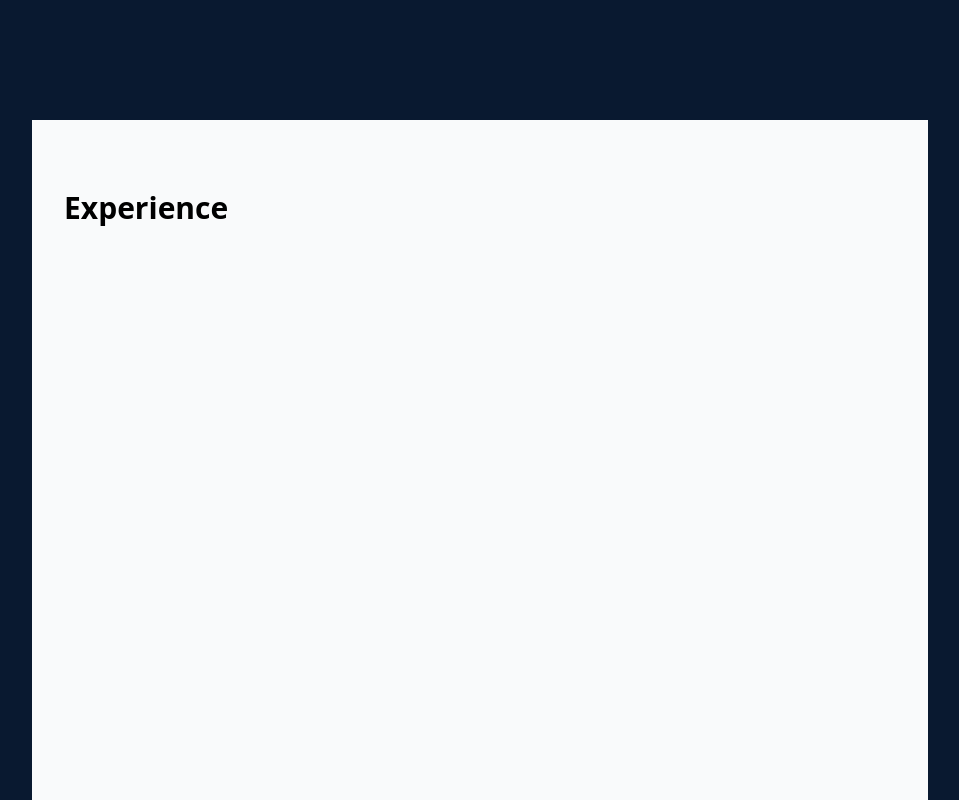
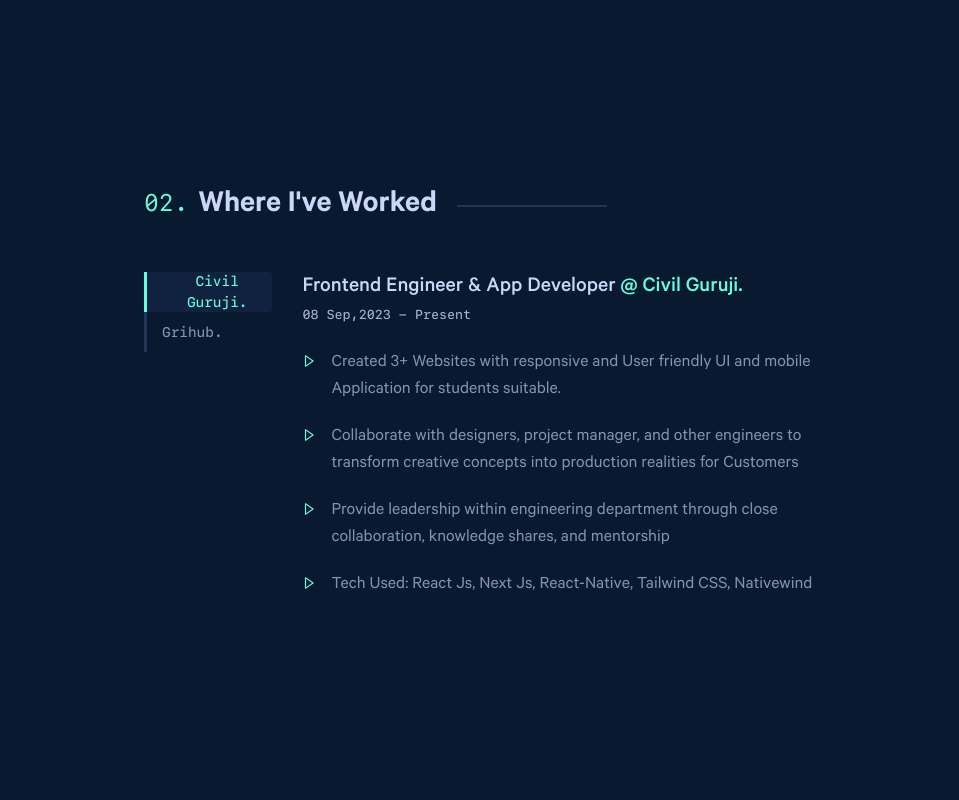
Before and after one commit to adityas-ops/aditya-sharma-portfolio, a React (Vite) app: page / in a window 1280 px wide. Shown: the part 1480-2280 px from the top of the page, without its empty margins (160-1119 px from the left). Built offline with nearby package versions, Linux system fonts and the light colour scheme.

Commit message:
add experience

```diff
--- a/src/components/Home.tsx
+++ b/src/components/Home.tsx
@@ -7,6 +7,7 @@
 import gsap from "gsap";
 import Hero from "./sections/Hero";
 import About from "./sections/About";
+import Experience from "./sections/Experience";
 
 function Home() {
   const [activeSection, setActiveSection] = useState<string | null>(null);
@@ -298,10 +299,9 @@
 
         <section
           id="experience"
-          className="min-h-screen pt-[70px] p-8 bg-gray-50"
+          className=""
         >
-          <h2 className="text-3xl font-bold mb-4">Experience</h2>
-          {/* Experience content */}
+        <Experience/>
         </section>
 
         <section id="work" className="min-h-screen pt-[70px] p-8">
--- a/src/components/sections/About.tsx
+++ b/src/components/sections/About.tsx
@@ -71,12 +71,12 @@
 
       {/* main content */}
       <div className="w-full flex flex-col sm:flex-row justify-center sm:justify-start gap-[50px] items-center mt-[50px]">
-        <div className=" w-full sm:w-[55%]">
+        <div className=" w-full sm:w-[65%]">
           <p
             ref={(el) => {
               aboutElementsRef.current[1] = el;
             }}
-            className=" font-Calibre-Medium font-[500] text-justify sm:text-start text-[18px] text-[#8892b0]"
+            className=" font-Calibre-Medium font-[500] text-justify sm:text-start text-[20px] text-[#8892b0]"
           >
             Hello! I'm Aditya, a{" "}
             <strong className=" text-active-color">
@@ -91,7 +91,7 @@
             ref={(el) => {
               aboutElementsRef.current[2] = el;
             }}
-            className=" font-Calibre-Medium text-[18px] text-justify sm:text-start text-[#8892b0] mt-4"
+            className=" font-Calibre-Medium text-[20px] text-justify sm:text-start text-[#8892b0] mt-4"
           >
             I focus on building performant cross-platform apps & websites while
             contributing to Projects. My expertise includes{" "}
@@ -107,7 +107,7 @@
             ref={(el) => {
               aboutElementsRef.current[3] = el;
             }}
-            className="font-Calibre-Medium text-[18px] text-justify sm:text-start text-[#8892b0] mt-2"
+            className="font-Calibre-Medium text-[20px] text-justify sm:text-start text-[#8892b0] mt-2"
           >
             Here are technologies I frequently work with:
           </p>
--- /dev/null
+++ b/src/components/sections/Experience.tsx
@@ -0,0 +1,146 @@
+import { useEffect, useState } from "react";
+import { BiRightArrow } from "react-icons/bi";
+
+type descriptionType = {
+  id: number;
+  designation: string;
+  company: string;
+  from: string;
+  to: string;
+  points: string[];
+};
+
+function Experience() {
+  const tabs = [
+    {
+      id: 1,
+      tabName: "Civil Guruji.",
+    },
+    {
+      id: 2,
+      tabName: "Grihub.",
+    },
+  ];
+  const jobDescription = [
+    {
+      id: 1,
+      designation: "Frontend Engineer & App Developer",
+      company: "Civil Guruji.",
+      from: "08 Sep,2023",
+      to: "Present",
+      points: [
+        "Created 3+ Websites with responsive and User friendly UI and mobile Application for students suitable.",
+        "Collaborate with designers, project manager, and other engineers to transform creative concepts into production realities for Customers",
+        "Provide leadership within engineering department through close collaboration, knowledge shares, and mentorship",
+        "Tech Used: React Js, Next Js, React-Native, Tailwind CSS, Nativewind"
+      ],
+    },
+    {
+      id: 2,
+      designation: "App Developer",
+      company: "GriHub",
+      from: "01 Aug,2024",
+      to: "Present",
+      points: [
+        "Developed Grihub's mobile application from scratch using React Native with NativeWind for styling, creating a seamless cross-platform experience for both buyers and suppliers.",
+        "Built the company's Customer Relationship Management (CRM) system using Next.js with Tailwind CSS, enabling efficient management of buyer-supplier interactions and transactions.",
+        "Designed and implemented core marketplace functionality where buyers can purchase construction materials (cement, paints, etc.) and suppliers can list their shops/products with dynamic pricing.",
+        "Took the application from initial concept to production deployment, handling all aspects including UI/UX, state management, API integrations, and performance optimization."
+      ],
+    },
+  ];
+  const [selectedTab, setSelectedTab] = useState<number>(1);
+  const [selectedDescription, setDescription] =
+    useState<descriptionType | null>(null);
+  useEffect(() => {
+    const data = jobDescription.find((item) => item.id === selectedTab);
+    setDescription(data ?? null);
+  }, [selectedTab]);
+
+  return (
+    <div className="min-h-screen pt-[100px] sm:pt-[70px] max-w-full sm:max-w-[75%] mx-auto">
+      {/* section headline */}
+      <div className="flex justify-start items-center gap-[20px]">
+        <div className="flex items-end">
+          <p className="relative before:content-['02.'] before:font-SFMono-Regular before:text-[1.25rem] sm:before:text-[1.5rem] before:text-active-color before:mr-[10px] leading-none text-[1.75rem] sm:text-[2rem] font-Calibre-Semibold text-[#ccd6f6] a font-[600]">
+            Where I've Worked
+          </p>
+        </div>
+        <div className="sm:w-[150px] w-[16%] h-[1.5px] bg-[#233554]"></div>
+      </div>
+      {/* main content */}
+      <div className="w-full flex flex-col gap-[30px] sm:flex-row mt-[50px]">
+        <div className="sm:w-[20%] w-full flex flex-row sm:flex-col border-b-[3px] sm:border-b-0  border-[#233654] relative">
+          {/* Desktop active indicator (vertical) */}
+          <div
+            className="absolute sm:block hidden left-[-0.5px] z-30 w-[3px] bg-active-color transition-all duration-500 ease-in-out"
+            style={{
+              height: "40px",
+              top: `${(selectedTab - 1) * 40}px`,
+            }}
+          />
+
+          {/* Mobile active indicator (horizontal) */}
+          <div
+            className="absolute block sm:hidden bottom-[-3px] h-[3px] bg-active-color transition-all duration-500 ease-in-out"
+            style={{
+              width: `${100 / tabs.length}%`,
+              left: `${(selectedTab - 1) * (100 / tabs.length)}%`,
+            }}
+          />
+
+          {tabs.map((item, index) => {
+            return (
+              <button
+                onClick={() => setSelectedTab(item.id)}
+                className={`relative sm:border-l-[3px] border-[#233654] h-[40px] hover:text-active-color hover:bg-[#112240] w-full sm:w-full flex justify-center sm:justify-start items-center cursor-pointer ${
+                  selectedTab === item.id
+                    ? "text-active-color bg-[#112240] rounded-r-sm"
+                    : "text-[#8892b0]"
+                }`}
+                key={index}
+              >
+                <p className="sm:pl-[15px] font-SFMono-Medium text-[14px]">
+                  {item.tabName.slice(0, 15)}
+                </p>
+              </button>
+            );
+          })}
+        </div>
+        {/* bullets */}
+        <div className="sm:w-[80%] w-full ">
+          <p className=" text-[1.375rem] font-Calibre-Medium text-[#ccd6f6]">
+            {selectedDescription?.designation}
+            <span className=" text-active-color">
+              {" "}
+              @ {selectedDescription?.company}
+            </span>
+          </p>
+          <p className="mb-[25px] text-[#a8b2d1] text-[0.8125rem] font-SFMono-Medium">
+            {selectedDescription?.from} - {selectedDescription?.to}
+          </p>
+          <div className=" flex flex-col justify-start gap-[20px]">
+            {selectedDescription?.points.map((item, index) => {
+              return (
+                <div
+                  key={index}
+                  className=" flex flex-row items-start gap-[15px]"
+                >
+                 <div>
+                   <BiRightArrow className=" text-[14px] mt-1 text-active-color" />
+                 </div>
+                  <p className="text-[#8892b0] text-[18px] font-Calibre-Regular">
+                    {" "}
+                    {item}
+                  </p>
+                </div>
+              );
+            })}
+          </div>
+        </div>
+      </div>
+    </div>
+  );
+}
+
+export default Experience;
```
